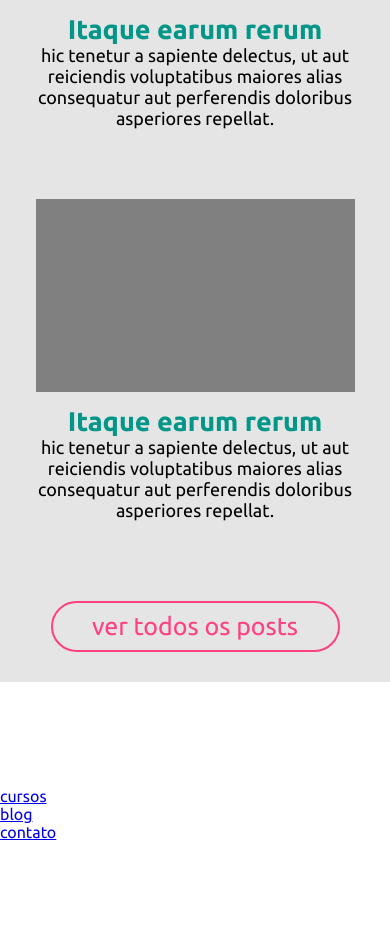
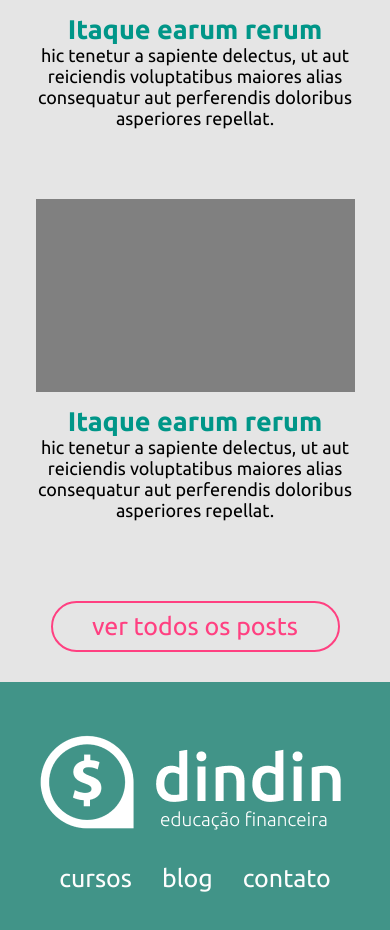
Before and after one commit to keuwey/plataforma-dindin-mobile, a plain HTML site: page index.html in a window 390 px wide. Shown: the part 5399-6329 px from the top of the page. Before the commit the page ends 6240 px from the top, so only its background shows below. Drawn offline with nearby package versions, Linux system fonts and the light colour scheme.

Commit message:
estilizando todo o footer

```diff
--- a/css/index.css
+++ b/css/index.css
@@ -303,5 +303,63 @@
     .pktY {
         padding: 80px 0px 30px 0px;
     }
-
+    .t8cl {
+        max-width: 100%;
+    }
+    .Bygr {
+        padding: 50px 0px 50px 0px;
+        background: #419488;
+        display: flex;
+        flex-direction: column;
+        align-items: center;
+        justify-content: center;
+    }
+    .ZNVf {
+        display: flex;
+        align-items: center;
+    }
+    .iten1 {
+        font-family: 'Ubuntu';
+        font-style: normal;
+        font-weight: 400;
+        font-size: 25px;
+        line-height: 23px;
+        list-style: none;
+        color: #FFFFFF;
+    }
+    .iten2 {
+        font-family: 'Ubuntu';
+        font-style: normal;
+        font-weight: 400;
+        font-size: 25px;
+        line-height: 23px;
+        color: #FFFFFF;
+        list-style: none;
+        padding: 0px 0px 0px 30px;
+    }
+    .iten3 {
+        font-family: 'Ubuntu';
+        font-style: normal;
+        font-weight: 400;
+        font-size: 25px;
+        line-height: 23px;
+        color: #FFFFFF;
+        padding: 0px 0px 0px 30px;
+        list-style: none;
+    }
+    .oGt9 {
+        padding: 30px 0px 0px 0px;
+    }
+    body footer div nav ul li a:active {
+        text-decoration: none;
+    }
+    body footer div nav ul li a:visited {
+        text-decoration: none;
+        color: #FDFDFD;
+    }
+    body footer div nav ul li a:link {
+        text-decoration: none;
+        color: #FDFDFD;
+    }
+    body footer div nav ul li
 }
```
